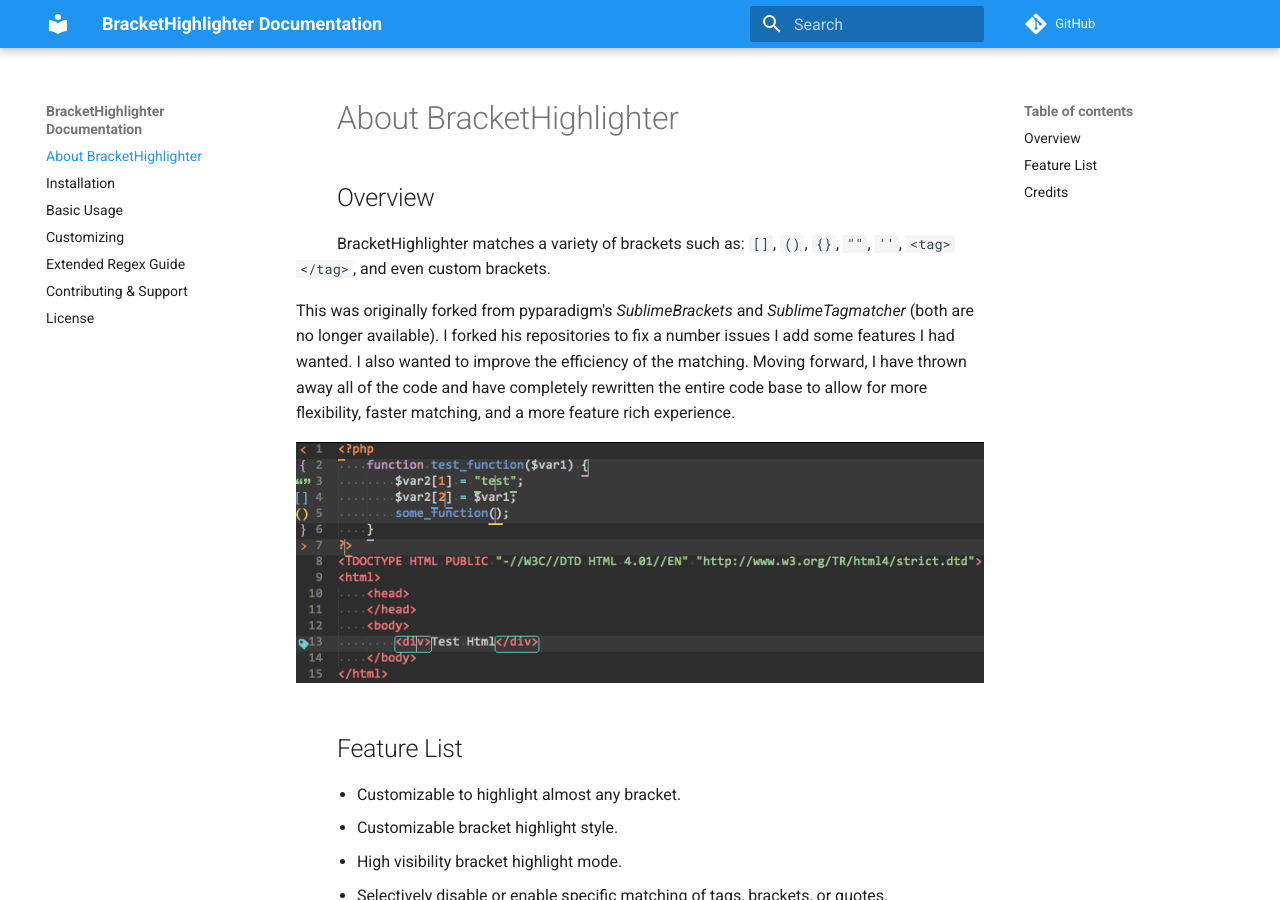
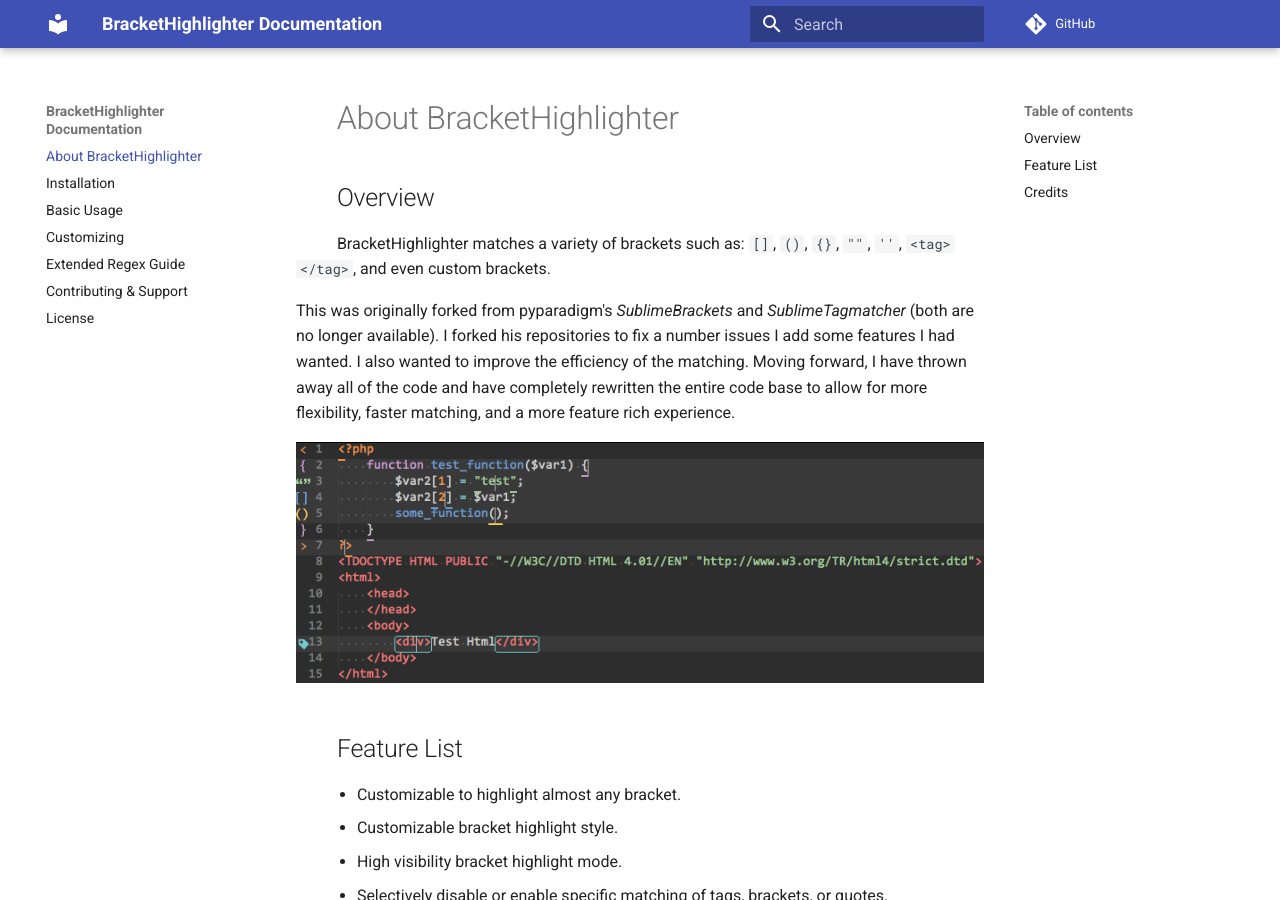
Before and after one commit to facelessuser/BracketHighlighter, an MkDocs documentation site: the page built from docs/src/markdown/index.md, in a window 1280 px wide and 900 px high. Built offline with MkDocs 1.6.1 and Material for MkDocs 9.7.7, drawn with Linux system fonts in a browser that asks for light colours; comment, search, counter and statistics services are not loaded; old or Windows-style settings are respelled for this version of MkDocs.

```diff
--- a/mkdocs.yml
+++ b/mkdocs.yml
@@ -6,6 +6,19 @@ site_description: A customizable Sublime Text plugin that highlights matching br
 copyright: |
   Copyright &copy; 2013 - 2017 <a href="https://github.com/facelessuser">Isaac Muse</a>
   <br><span class="md-footer-custom-text">emoji provided free by </span><a href="http://www.emojione.com">EmojiOne</a>
+
+docs_dir: docs/src/markdown
+theme:
+  name: material
+  custom_dir: docs/theme
+  palette:
+    primary: blue
+    accent: blue
+  logo:
+    icon: description
+  font:
+    text: Roboto
+    code: Roboto Mono
 
 pages:
   - About BracketHighlighter: index.md
@@ -65,12 +78,6 @@ markdown_extensions:
   - pymdownx.details:
 
 extra:
-  palette:
-    primary: blue
-    accent: blue
-  font:
-    text: Roboto
-    code: Roboto Mono
   social:
     - type: github
       link: https://github.com/facelessuser
```
